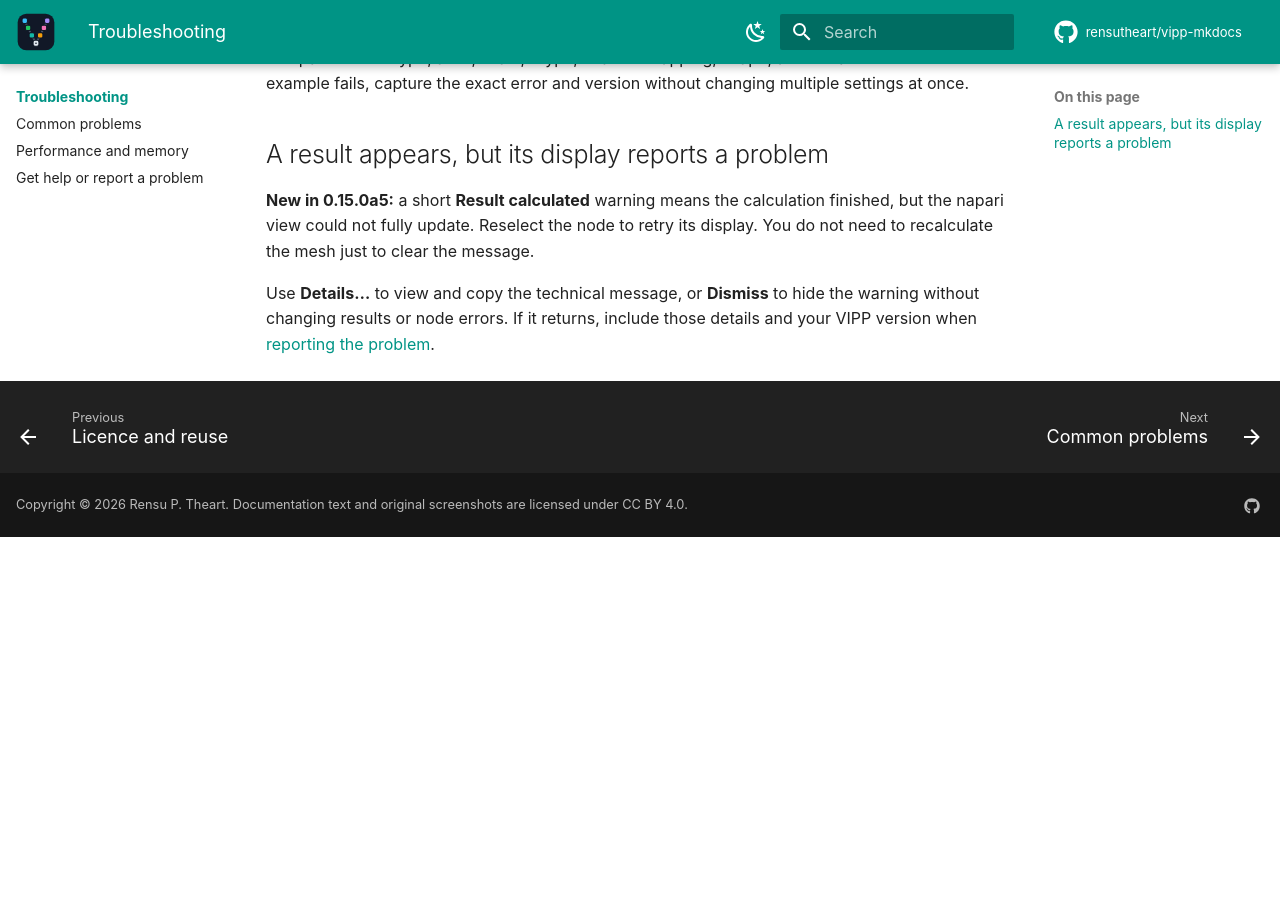
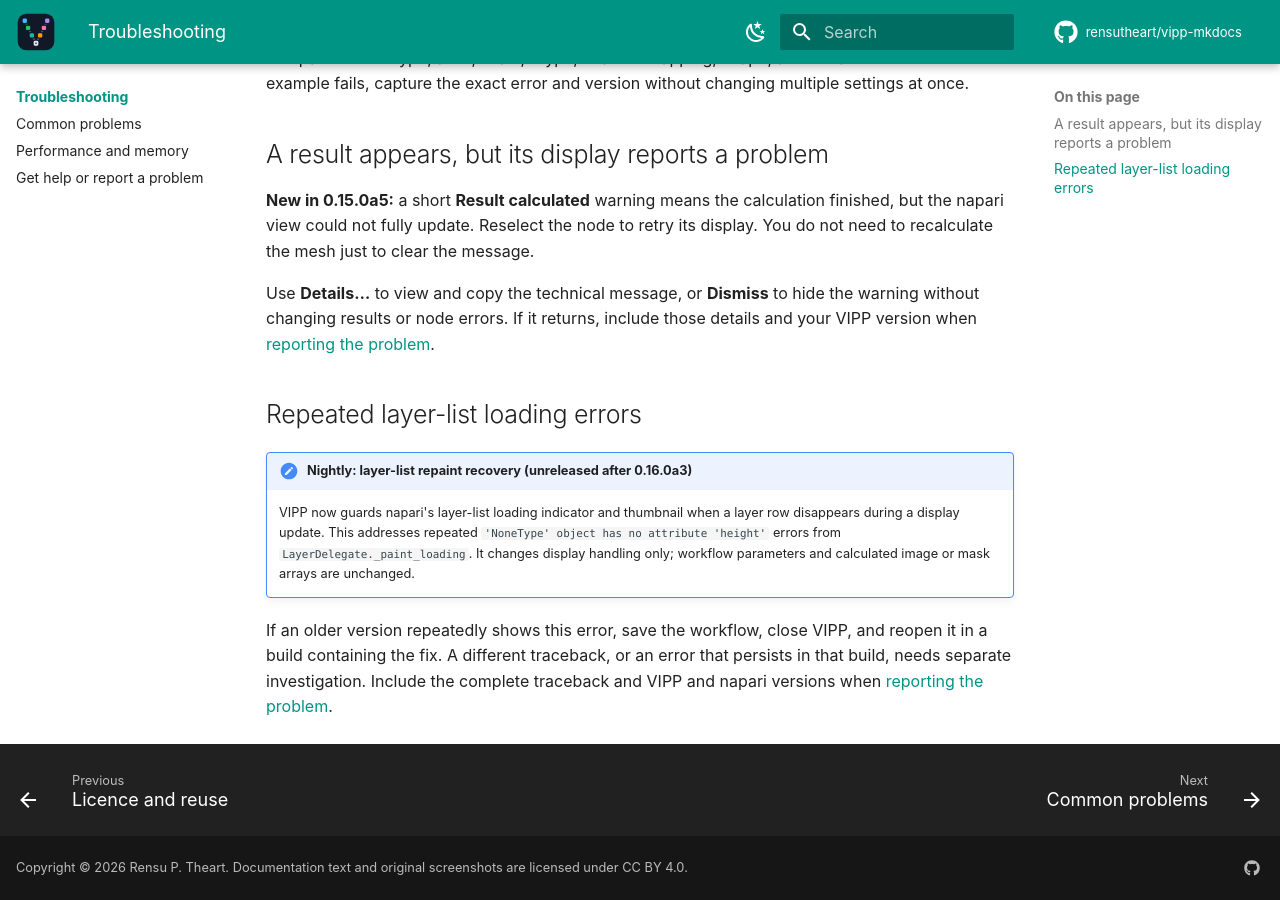
Before and after one commit to rensutheart/vipp-mkdocs, an MkDocs documentation site: the page built from docs/troubleshooting/index.md, in a window 1280 px wide and 900 px high, scrolled down 704 px. Built offline with MkDocs 1.6.1 and Material for MkDocs 9.7.7, drawn with Linux system fonts in a browser that asks for light colours; plug-ins that fetch from the network failed and are left out; comment, search, counter and statistics services are not loaded; the version menu is left out; before the commit the page ends 1241 px from its top, so only the background shows below that.

Commit message:
docs: explain layer-list loading error recovery

```diff
--- a/docs/troubleshooting/index.md
+++ b/docs/troubleshooting/index.md
@@ -27,3 +27,19 @@ clear the message.
 Use **Details…** to view and copy the technical message, or **Dismiss** to hide
 the warning without changing results or node errors. If it returns, include
 those details and your VIPP version when [reporting the problem](report-a-problem.md).
+
+## Repeated layer-list loading errors
+
+!!! note "Nightly: layer-list repaint recovery (unreleased after 0.16.0a3)"
+
+    VIPP now guards napari's layer-list loading indicator and thumbnail when a
+    layer row disappears during a display update. This addresses repeated
+    `'NoneType' object has no attribute 'height'` errors from
+    `LayerDelegate._paint_loading`. It changes display handling only; workflow
+    parameters and calculated image or mask arrays are unchanged.
+
+If an older version repeatedly shows this error, save the workflow, close VIPP,
+and reopen it in a build containing the fix. A different traceback, or an error
+that persists in that build, needs separate investigation. Include the complete
+traceback and VIPP and napari versions when
+[reporting the problem](report-a-problem.md).
```
